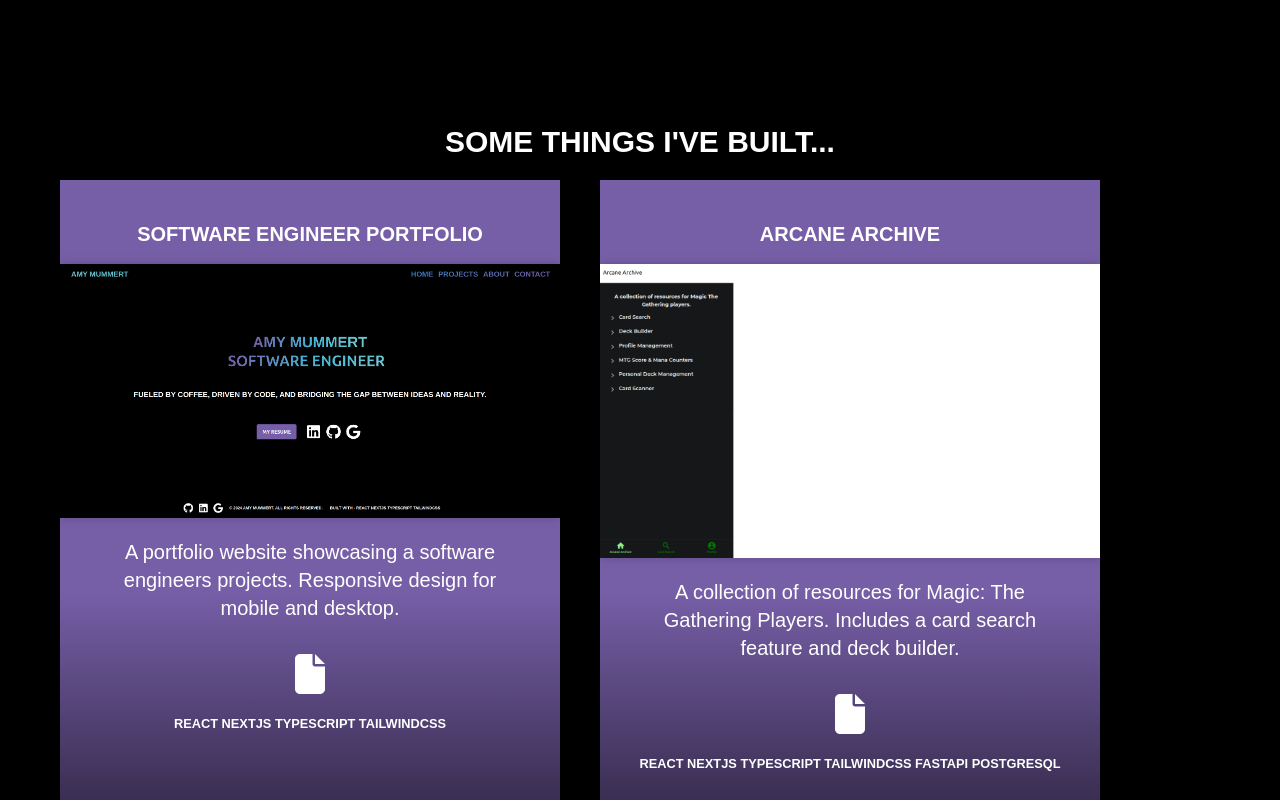
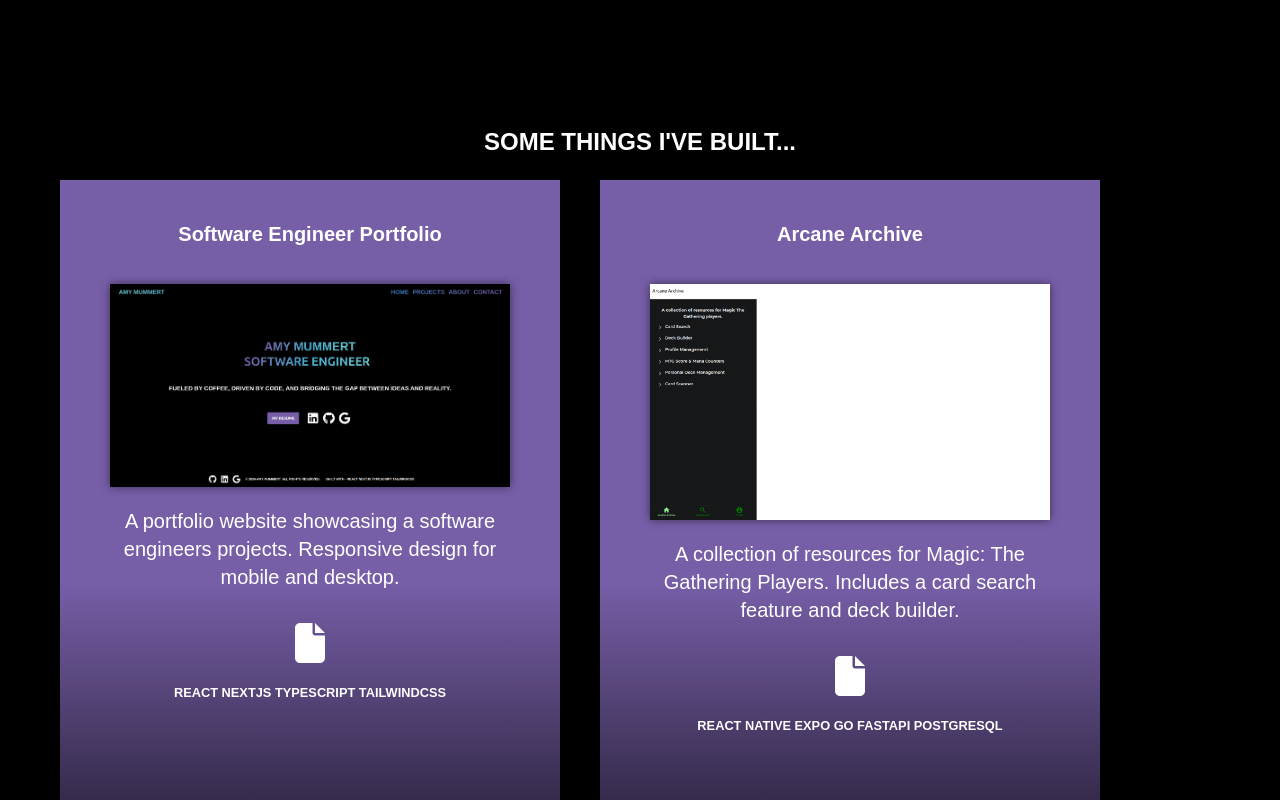
Before and after one commit to ARMummert/mummert_portfolio, a Next.js app: page / in a window 1280 px wide. Shown: the part 780-1580 px from the top of the page. Built offline with nearby package versions, Linux system fonts and the light colour scheme.

Commit message:
update projects section css

```diff
--- a/src/app/Footer.tsx
+++ b/src/app/Footer.tsx
@@ -63,9 +63,9 @@ const Footer = ({ children }: { children: ReactNode }) => {
                   >
                       <FontAwesomeIcon icon={faArrowUp}/>
                   </button>
-                  <p className="flex justify-center items-center mt-4 p-1 text-[0.8rem] font-semibold font-montserrat uppercase">
+                  <p className="flex justify-center items-center mt-4 p-1 text-[0.8rem] font-semibold uppercase">
                       © 2024 Amy Mummert. All Rights Reserved.</p>
-                  <p className="flex justify-center items-center mt-4 p-1 text-[0.8rem] font-semibold font-montserrat uppercase">BUILT
+                  <p className="flex justify-center items-center mt-4 p-1 text-[0.8rem] font-semibold uppercase">BUILT
                       WITH - REACT NEXTJS TYPESCRIPT TAILWINDCSS</p>
               </div>
           </footer>
--- a/src/app/globals.css
+++ b/src/app/globals.css
@@ -153,7 +153,7 @@ nav {
 }
 
 input {
-  font-family: 'Montserrat', sans-serif;
+  font-family: 'Rock Salt', sans-serif;
   font-size: 1rem;
   padding: 1rem 1rem;
   border: 1px solid rgba(var(--foreground-rgb), 0.3);
@@ -167,7 +167,7 @@ h1 {
   font-size: 1.5rem;
   font-weight: 700;
   margin-bottom: 1rem;
-  font-family: 'Montserrat', sans-serif;
+  font-family: 'Rock Salt', sans-serif;
   text-transform: uppercase;
   text-align: center;
 }
@@ -175,7 +175,7 @@ h1 {
 h2 {
   font-size: 1.0rem;
   margin-bottom: 1rem;
-  font-family: 'Montserrat', sans-serif;
+  font-family: 'Rock Salt', sans-serif;
   text-transform: uppercase;
   text-align: center;
 }
@@ -184,12 +184,11 @@ h3 {
   font-size: 0.8rem;
   font-weight: 600;
   margin-bottom: 1rem;
-  font-family: 'Montserrat', sans-serif;
-  text-transform: uppercase;
+  font-family: 'Rock Salt', sans-serif;
   text-align: center;
 }
 
 p {
   font-size: 0.8rem;
-  font-family: 'Montserrat', sans-serif;
+  font-family: 'Rock Salt', sans-serif;
 }
--- a/src/app/page.tsx
+++ b/src/app/page.tsx
@@ -33,10 +33,10 @@ const techIcons = [
 export default function Home() {
   return (
     <main id="home" className="flex flex-col justify-between items-center bg-black w-screen">
-      <section className="flex justify-center items-center h-screen mt-2 text-1.5rem font-montserrat uppercase font-semibold">
+      <section className="flex justify-center items-center h-screen mt-2 text-1.5rem uppercase font-semibold">
       <div className="flex flex-col justify-center items-center absolute top-[35%] left-[50%]">
           <div
-              className="flex flex-col justify-center items-center absolute top-[35%] left-[50%] transform -translate-x-1/2 -translate-y-1/2 text-2xl text-center uppercase font-montserrat font-semibold ">
+              className="flex flex-col justify-center items-center absolute top-[35%] left-[50%] transform -translate-x-1/2 -translate-y-1/2 text-2xl text-center uppercase font-semibold ">
               <p className="mb-3 text-5xl bg-clip-text text-transparent bg-gradient-to-l from-[#71C9CF] via-[#45B4D6] to-[#775FA8]">AMY
                   MUMMERT</p>
               <h1 className="mb-2 scroll-smooth overflow-hidden text-5xl whitespace-nowrap border-r-4 border-black animate-typing animation-blink pr-5 font-bold bg-clip-text text-transparent bg-gradient-to-l from-[#71C9CF] via-[#45B4D6] to-[#775FA8]">
@@ -46,13 +46,13 @@ export default function Home() {
           <div className="flex flex-col justify-center
                       items-center">
               <p className="flex flex-row justify-center items-center
-                      w-full font-montserrat text-white text-center text-2xl mt-36 animate-slideIn">
+                      w-full text-white text-center text-2xl mt-36 animate-slideIn">
                   Fueled by Coffee, Driven by Code, and Bridging the Gap Between Ideas and Reality.
               </p>
               <div className="flex flex-row">
                   <a href="resume/MummertResume.pdf" target="_blank"
                      className="flex flex-row justify-center items-center rounded
-                      w-32 h-12 mt-20 text-white uppercase font-montserrat
+                      w-32 h-12 mt-20 text-white uppercase
                       font-semibold bg-[#775FA8] hover:bg-[#45B4D6] text-#775FA8 animate-slideDown">My Resume
                   </a>
                   <a href="https://www.linkedin.com/in/armummert" target="_blank"
@@ -70,18 +70,18 @@ export default function Home() {
               </div>
           </div>
       </section>
-        <div className="bg-black font-montserrat flex flex-col justify-center items-center">
+        <div className="bg-black flex flex-col justify-center items-center">
             <section id="projects">
                 <div className="justify-center items-center">
-                    <h2 className="mt-24 mb-3 text-3xl font-semibold text-white">Some things I've built...</h2>
+                    <h1 className="mt-24 mb-3 text-white">Some things I've built...</h1>
                 </div>
                 <div><ProjectComponent/></div>
             </section>
         </div>
       <div className="h-auto">
-          <section id="about" className="flex flex-col font-montserrat justify-center items-center text-white">
-              <h2 className="mt-24 mb-3 text-4xl text-white font-semibold">About</h2>
-              <p className="flex flex-col flex-wrap-reverse items-center mt-12 font-montserrat text-white text-center text-2xl w-4/5">
+          <section id="about" className="flex flex-col justify-center items-center text-white">
+              <h1 className="mt-24 mb-3">About</h1>
+              <p className="flex flex-col flex-wrap-reverse items-center mt-12 text-white text-center text-2xl w-4/5">
                   I am a software engineer with a passion for creating innovative solutions and solving complex
                   problems.
                   My journey in technology has allowed me to work with a wide array of tools and frameworks, including
@@ -90,14 +90,14 @@ export default function Home() {
                   experiences.
                   I am always eager to learn new things and take on new challenges.
               </p>
-              <p className="flex flex-col flex-wrap-reverse items-center mt-12 font-montserrat text-white text-center text-2xl w-4/5">
+              <p className="flex flex-col flex-wrap-reverse items-center mt-12 text-white text-center text-2xl w-4/5">
                   Beyond my technical skills, I am a dedicated team player who is always willing to lend a helping hand.
                   I am a strong communicator who is able to work with cross-functional teams to deliver high-quality
                   products.
                   I am driven by a love for learning and personal growth. I thrive on tackling new challenges and
                   finding creative solutions to complex problems.
               </p>
-              <p className="flex flex-col flex-wrap-reverse items-center mt-12 font-montserrat text-white text-center text-2xl w-4/5">
+              <p className="flex flex-col flex-wrap-reverse items-center mt-12 text-white text-center text-2xl w-4/5">
                   I am currently seeking new opportunities to contribute my skills to impactful projects,
                   collaborate with like-minded professionals, and continue growing as a developer.
                   If you&apos;re looking for a passionate and adaptable engineer to join your team,
@@ -106,10 +106,10 @@ export default function Home() {
               </p>
               <a href="resume/MummertResume.pdf" target="_blank"
                  className="flex flex-row justify-center items-center rounded
-                      w-32 h-12 mt-20 text-white uppercase font-montserrat
+                      w-32 h-12 mt-20 text-white uppercase
                       font-semibold bg-[#775FA8] hover:bg-[#45B4D6] text-#775FA8">My Resume
               </a>
-              <p className="flex flex-col justify-center items-center mt-20 text-2xl font-semibold text-white font-montserrat">Technologies
+              <p className="flex flex-col justify-center items-center mt-20 text-2xl font-semibold text-white">Technologies
                   I&apos;ve worked with</p>
               <div>
                   <div
@@ -143,8 +143,8 @@ export default function Home() {
           </section>
       </div>
         <section id="contact"
-                 className="bg-white flex flex-col items-center justify-between w-full px-6 py-24 mt-32 mb-64 text-white uppercase font-montserrat">
-            <h2 className="flex flex-row text-black items-center justify-center text-4xl uppercase font-montserrat font-semibold mt-12">Contact</h2>
+                 className="bg-white flex flex-col items-center justify-between w-full px-6 py-24 mt-32 mb-64 text-white uppercase">
+            <h2 className="flex flex-row text-black items-center justify-center text-4xl uppercase font-semibold mt-12">Contact</h2>
             <ContactForm/>
         </section>
     </main>
--- a/src/app/projects.tsx
+++ b/src/app/projects.tsx
@@ -26,11 +26,11 @@ const formatUrl = (url: string) => {
 
 
 const ProjectComponent: React.FC = () => {
-  const [sampleProjects, setSampleProjects] = useState<Project[]>([]);
+  const [mummertProjects, setMummertProjects] = useState<Project[]>([]);
 
   useEffect(() => {
     // Project Data
-    const sampleProjects: Project[] = [
+    const mummertProjects: Project[] = [
        {
         id: 1,
         name: 'Software Engineer Portfolio',
@@ -47,7 +47,7 @@ const ProjectComponent: React.FC = () => {
         image_url: '/images/aa-web.png',
         demo_url: 'https://armummert.github.io/arcane_archive/',
         github_url: 'https://github.com/ARMummert/',
-        built_with: 'REACT NEXTJS TYPESCRIPT TAILWINDCSS FASTAPI POSTGRESQL'
+        built_with: 'REACT NATIVE EXPO GO FASTAPI POSTGRESQL'
       },
       {
         id: 6,
@@ -69,7 +69,7 @@ const ProjectComponent: React.FC = () => {
       },
     ];
 
-    setSampleProjects(sampleProjects);
+    setMummertProjects(mummertProjects);
   }, []);
 
   const projectContainerRef = useRef<HTMLDivElement>(null);
@@ -81,12 +81,12 @@ const ProjectComponent: React.FC = () => {
   return (
     <div className="h-auto">
       <div className="flex flex-row flex-wrap m-5 bg-black border-none ref={projectContainerRef}">
-          {sampleProjects.map((project) => (
-            <div className="flex flex-col flex-wrap items-center ml-10 w-[500px] h-[820px] bg-white font-montserrat text-center text-black shadow-[0px_0px_5px_5px_rgba(0,0,0,0.1)] overflow-hidden bg-gradient-to-t from-black via-[#775FA8] to-[#775FA8]" key={project.id}>
+          {mummertProjects.map((project) => (
+            <div className="flex flex-col flex-wrap items-center ml-10 w-[500px] h-[800px] bg-white text-center text-black shadow-[0px_0px_5px_5px_rgba(0,0,0,0.1)] overflow-hidden bg-gradient-to-t from-black via-[#775FA8] to-[#775FA8]" key={project.id}>
               <h3 className="text-xl text-white mt-10">{project.name}</h3>
                 <a href={formatUrl(project.demo_url)} target="_blank" rel="noopener noreferrer">
-                  <Image src={project.image_url} className="drop-shadow-[0px_0px_5px_rgba(0,0,0,0.2)]"
-                       alt="projectimg" width={500} height={200} />
+                  <Image src={project.image_url} className="drop-shadow-[0px_0px_5px_rgba(0,0,0,0.5)] mt-5 hover:drop-shadow-[0px_0px_10px_rgba(0,0,0,0.8)] hover:scale-105 transition-transform duration-300 ease-in-out"
+                       alt="projectimg" width={400} height={200} />
                 </a>
               <p className="flex flex-col flex-wrap overflow-wrap-normal white-space-normal word-wrap-break mt-5 w-3/4 text-white text-xl">{project.description}</p>
               <div>
```
